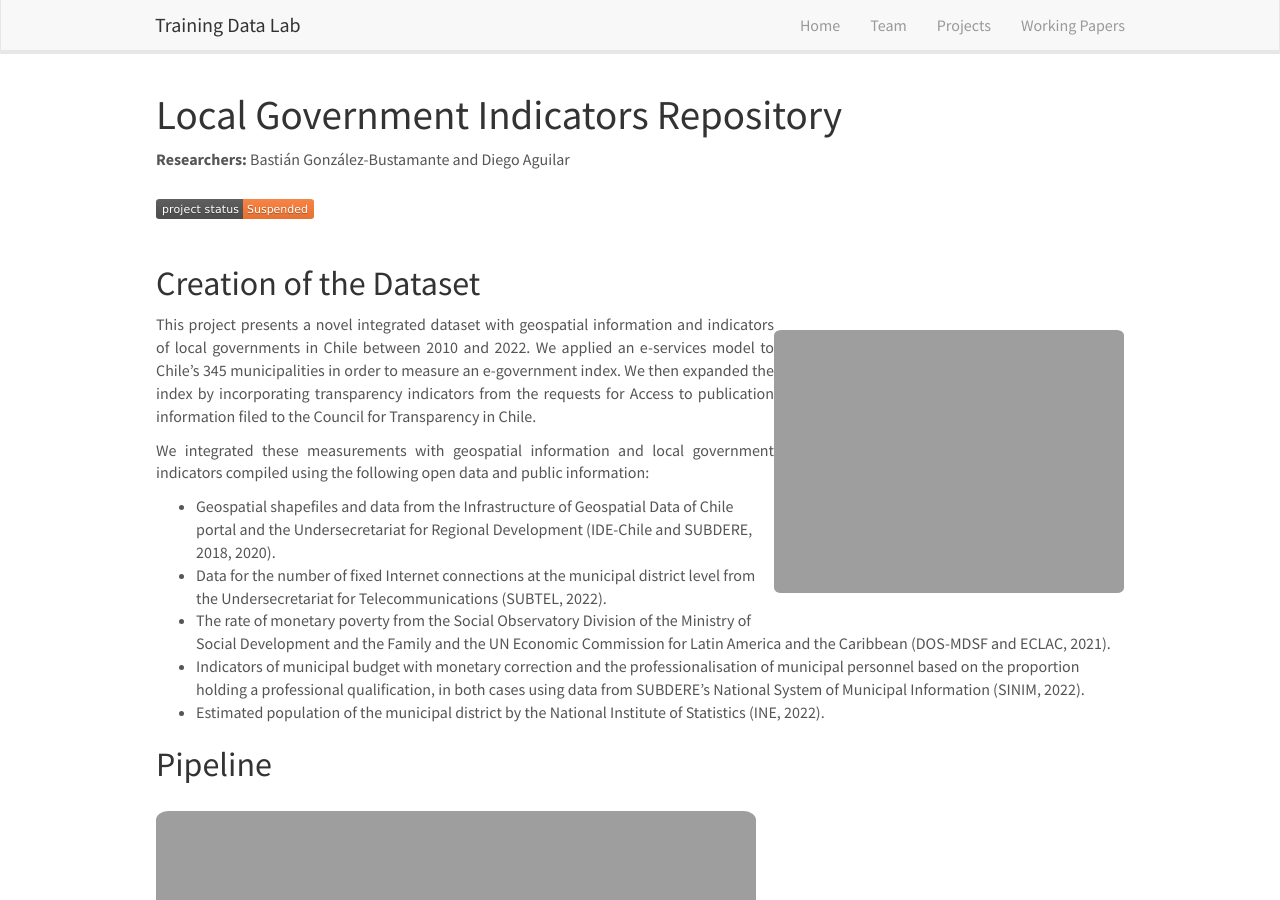
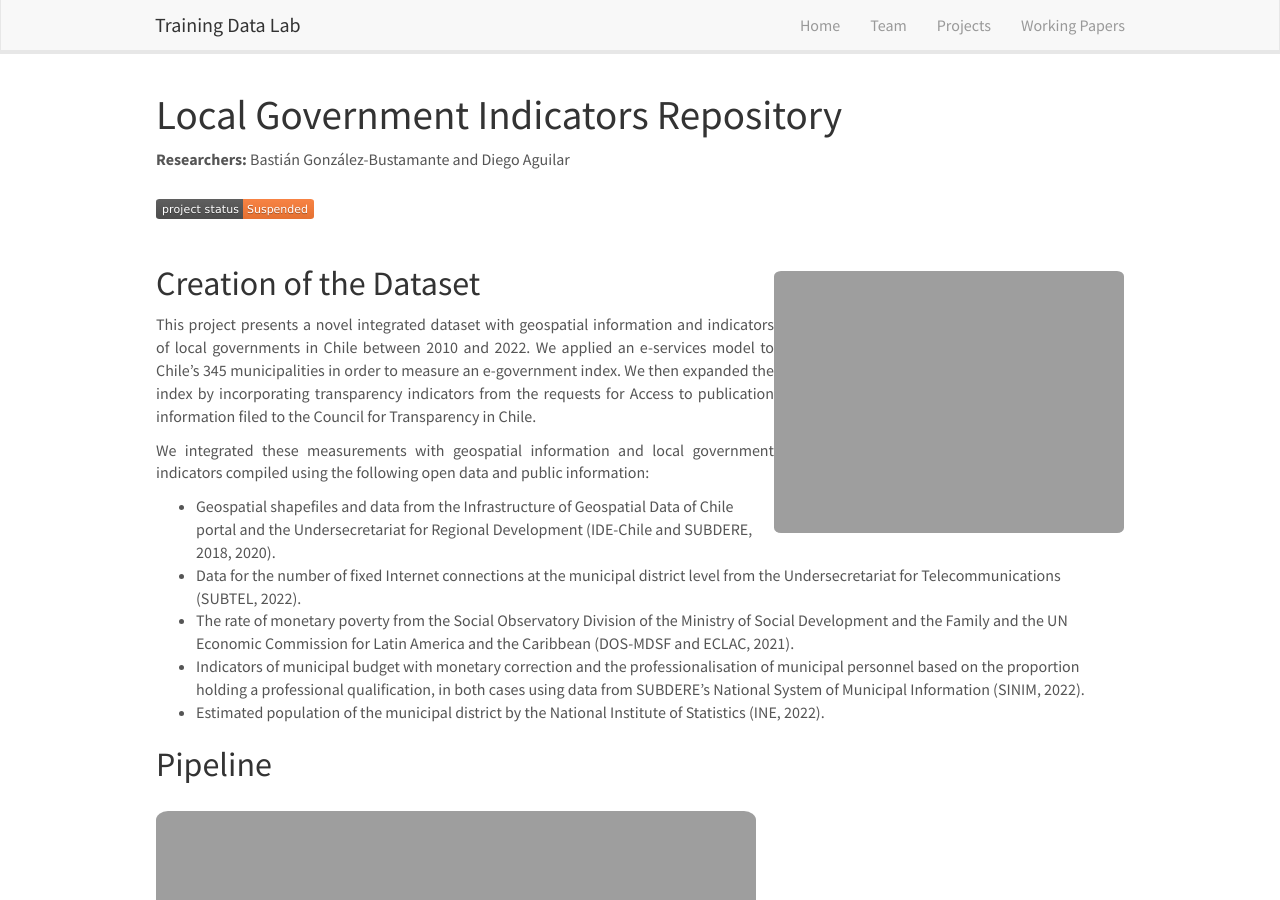
Before and after one commit to training-datalab/old-training-datalab.com, a Jekyll site: the page built from _pages/local-government-indicators.md, in a window 1280 px wide and 900 px high. Built offline with Jekyll 4.4.1, drawn with Linux system fonts in a browser that asks for light colours; nearby versions of some CDN libraries.

Commit message:
Update local-government-indicators.md

```diff
--- a/_pages/local-government-indicators.md
+++ b/_pages/local-government-indicators.md
@@ -12,9 +12,9 @@ permalink: /projects/local-government-indicators
 
 ![Project Status: Suspended]({{ site.url }}{{ site.baseurl }}/badges/project_status/project_suspended.svg)
 
+![]({{ site.url }}{{ site.baseurl }}/images/projects/open_gov.png){: style="width: 350px; float: right; border: 10px"}
+
 ## Creation of the Dataset
-
-![]({{ site.url }}{{ site.baseurl }}/images/projects/open_gov.png){: style="width: 350px; float: right; border: 10px"}
 
 <p align="justify">This project presents a novel integrated dataset with geospatial information and indicators of local governments in Chile between 2010 and 2022. We applied an e-services model to Chile’s 345 municipalities in order to measure an e-government index. We then expanded the index by incorporating transparency indicators from the requests for Access to publication information filed to the Council for Transparency in Chile.</p>
 
```
